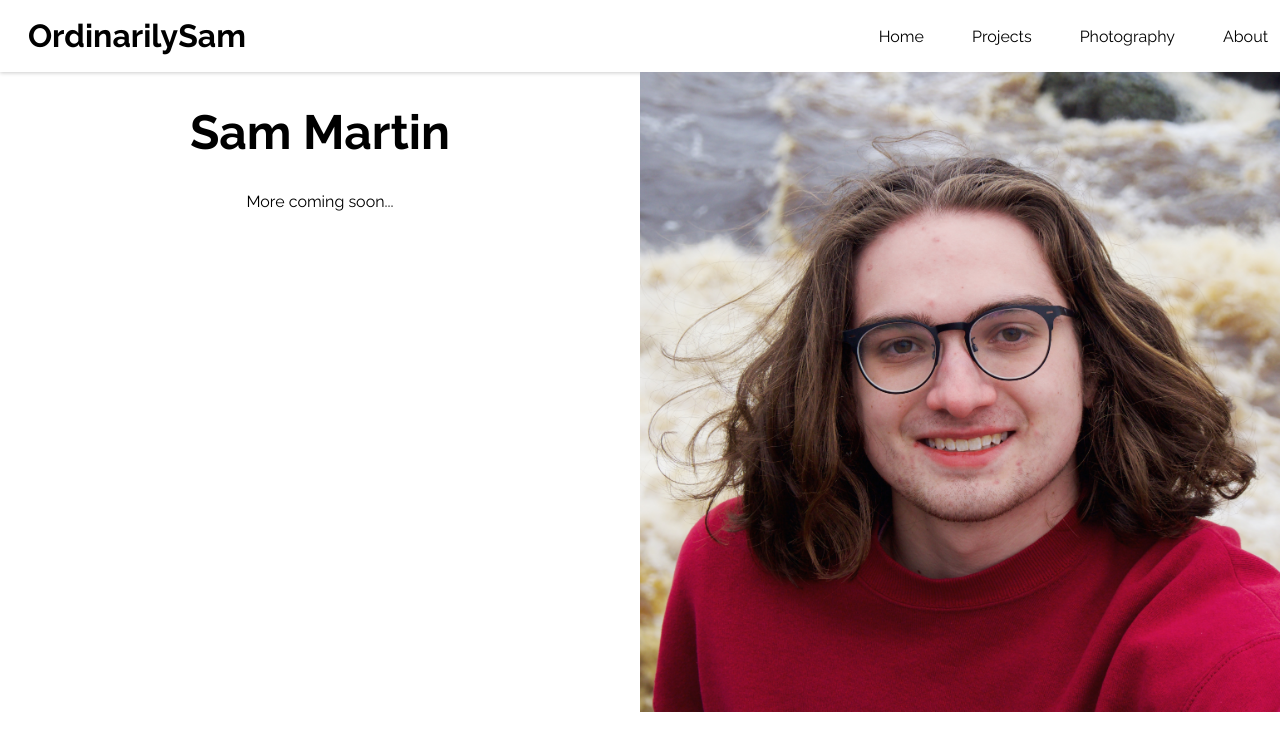
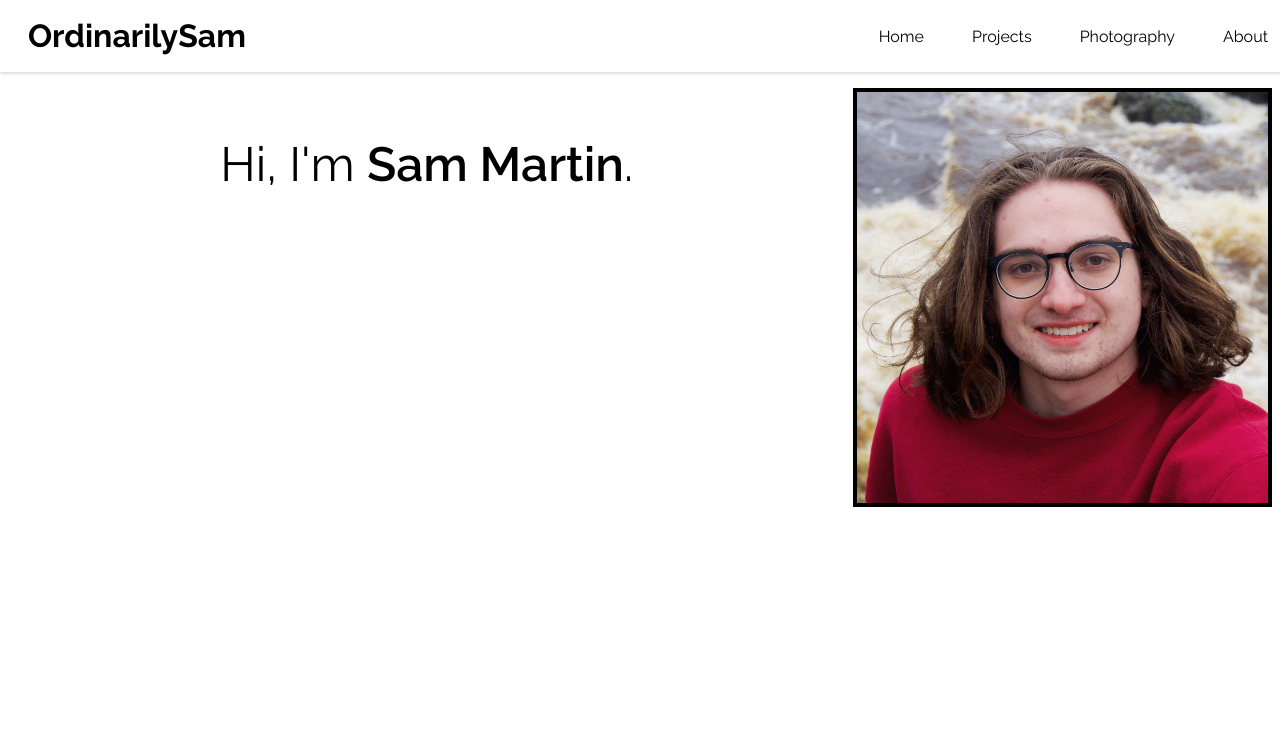
Before and after one commit to OrdinarilySam/personal-site, a SvelteKit app: page /about in a window 1280 px wide. Shown: the top 750 px of the page. Built offline with nearby package versions, Linux system fonts and the light colour scheme.

Commit message:
added secret to about page

```diff
--- a/src/routes/about/+page.svelte
+++ b/src/routes/about/+page.svelte
@@ -9,30 +9,50 @@
 
 <div class="container">
   <div class="main">
-    <h1>Sam Martin</h1>
-    <p>More coming soon...</p>
-  </div>
+    <p>Hi, I'm <span>Sam Martin</span>.</p>
+
+      </div>
   <div class="side">
     <img src={MeImage} alt="headshot of sam"/>
+    <p aria-hidden="true">Hey there</p>
   </div>
 </div>
 
 <style lang="scss">
   .container {
+    flex-grow: 1;
     display: flex;
+    margin: 1rem;
     flex-direction: row;
-    div {
-      width: 100%;
+    gap: 1rem;
+    .main {
+      flex: 2;
+      text-align: center;
+      p {
+        font-size: 3rem;
+        span {
+          font-weight: 600;
+        }
+      }
     }
-    .main {
-      text-align: center;
-      h1 {
-        font-size: 3rem;
-      }
+    .side {
+      flex: 1;
+      p {
+        position: absolute;
+        transform: rotate(45deg) translate(-3em, -4em);
+        z-index: -1;
+        font-weight: 600;
+              }
     }
 
   }
   img {
-    width: 100%;
+    max-width: 100%;
+    max-height: 100%;
+    border: 4px solid black;
+    transition: transform 0.5s ease-in-out;
+    &:hover {
+      transform: rotate(45deg);
+    }
   }
 </style>
```
Also changed, not shown: src/lib/components/UnderConstruction.svelte (added, +9 -0 lines).
